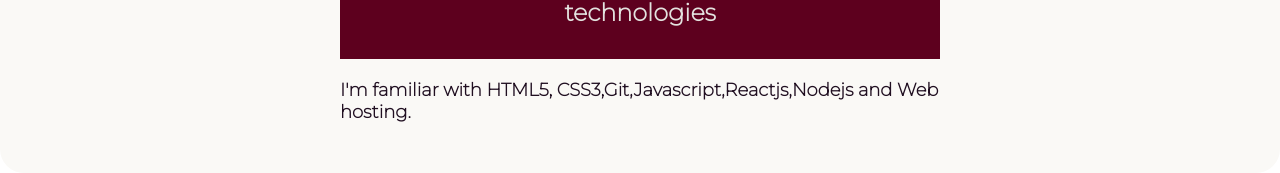
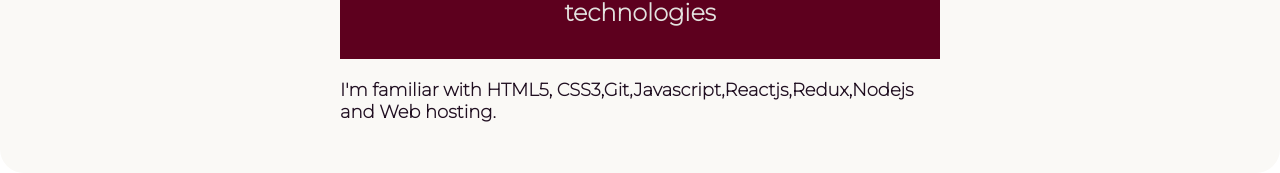
Before and after one commit to TheVivekGaur/Portfolio-website, a plain HTML site: page index.html in a window 1280 px wide. Shown: the part 693-866 px from the top of the page. Drawn offline with Linux system fonts and the light colour scheme.

```diff
--- a/index.html
+++ b/index.html
@@ -34,7 +34,7 @@
    <section class="section ow">
       <div class=" container container-center">
          <h1><strong>technologies</strong></h1>
-         <p class="section-content">I'm familiar with HTML5, CSS3,Git,Javascript,Reactjs,Nodejs and Web hosting.</p>
+         <p class="section-content">I'm familiar with HTML5, CSS3,Git,Javascript,Reactjs,Redux,Nodejs and Web hosting.</p>
       </div>
    </section>
 
```
